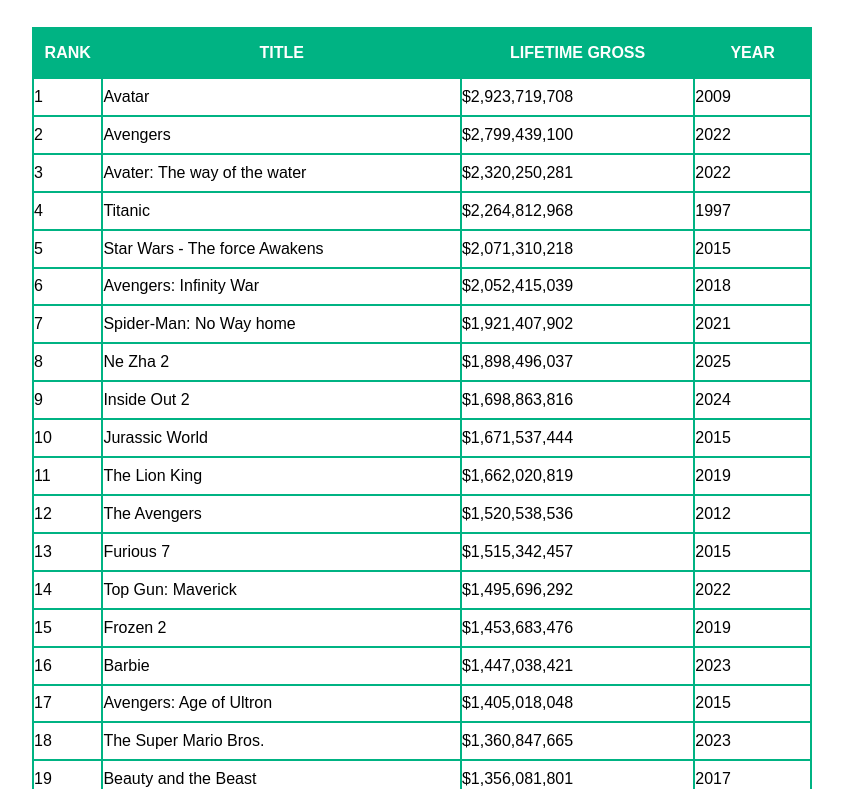
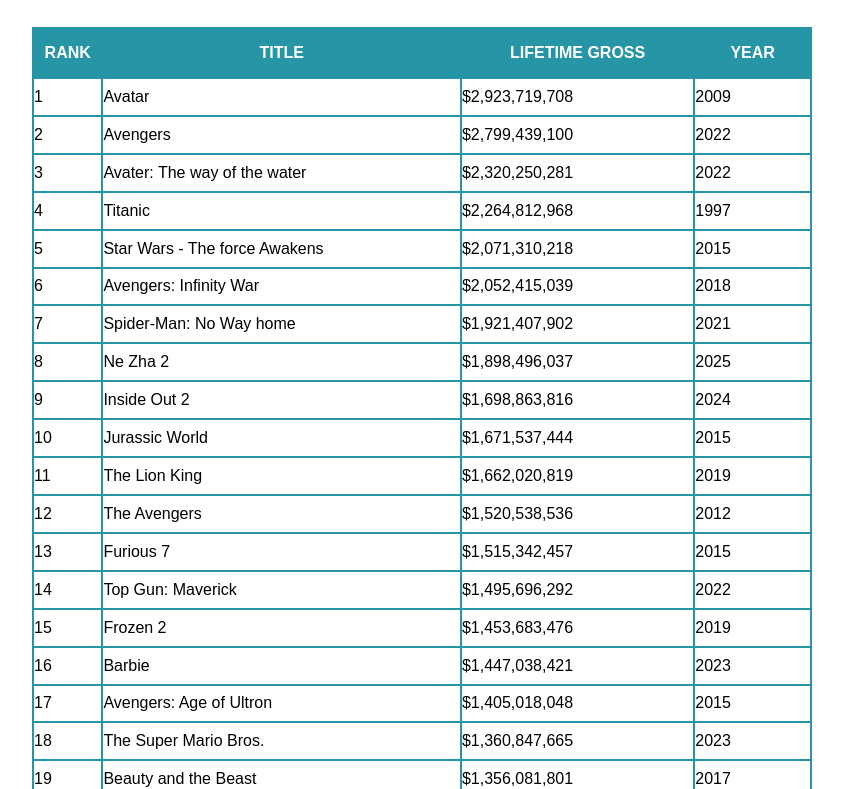
Before and after one commit to ITvarsity-Nkululeko-ITvarsity/Module-1-Assessment-4-, a plain HTML site: page index.html in a window 1280 px wide. Shown: the part 82-871 px from the top of the page, without its empty margins (218-1061 px from the left). Drawn offline with Linux system fonts and the light colour scheme.

Commit message:
table update

```diff
--- a/index.html
+++ b/index.html
@@ -10,8 +10,8 @@
     <div class="container">
         <h1>The Top 25 Highest Grossing Movies Of All Time</h1>
         <div class="my-table">
-            <table border="1" bordercolor="#00b383" width="65%" cellspacing="0" height="1000">
-                <tr height="50px" bgcolor="#00b383" >
+            <table border="1" bordercolor="#2695A6" width="65%" cellspacing="0" height="1000">
+                <tr height="50px" bgcolor="#2695A6" >
                     <th>RANK</th>
                     <th>TITLE</th>
                     <th width="30%">LIFETIME GROSS</th>
```
